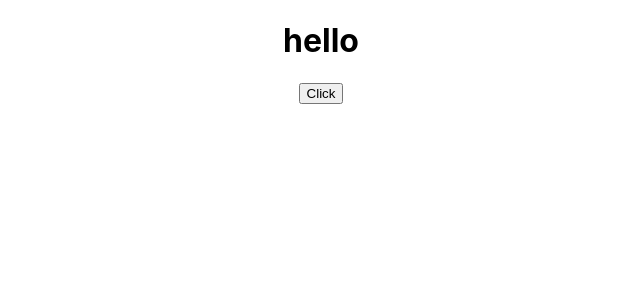
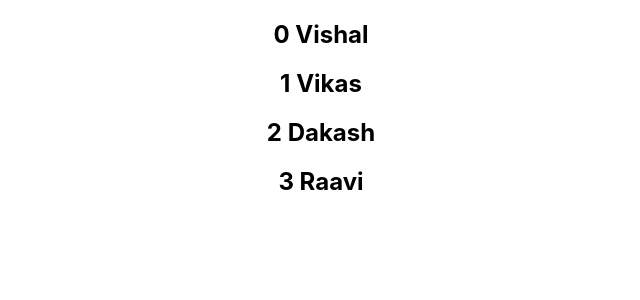
Before and after one commit to Vishal921120/Dev-Practice, a React (Create React App) app in the folder React/React app concepts/intro/: page / in a window 1280 px wide. Shown: the top 300 px of the page, without its empty margins (319-959 px from the left). Built offline with nearby package versions, Linux system fonts and the light colour scheme.

Commit message:
list and keys in react

```diff
--- a/React/React app concepts/intro/src/App.js
+++ b/React/React app concepts/intro/src/App.js
@@ -1,31 +1,14 @@
 import './App.css';
-import ChangedName from './Components/Great';
-import Greet from './Components/Greet';
-import Welcome from './Components/Welcome';
-import State from './Components/State';
-import Counter from './Components/Counter';
-import EventHandler from './Components/EventHandler';
-import {Small} from './Components/Small';
+import NameList from './Components2/List/NameList';
+import PersonList from './Components2/List/PersonList';
+
 
 function App() {
   return (
     <div className='App'>
-      <EventHandler/>
-      {/* <Counter addValue ="3"/> */}
-      {/* <Greet name="Vis" classNo="XIadf">
-        <button>I am button</button>
-      </Greet> */}
-      {/* <Welcome/> */}
-        {/* <ChangedName/>
-        <Small/>
-        <Greet name="Vishal" class="XI">
-          <p>This is children</p>
-        </Greet>
-        <Welcome name="Raju" class="XIdfadadf">
-          <button>I am button</button>
-        </Welcome> */}
+      <NameList/>
+      {/* <PersonList/> */}
     </div>
-
   );
 }
 
--- a/React/React app concepts/intro/src/Components/Greet.js
+++ b/React/React app concepts/intro/src/Components/Greet.js
@@ -10,3 +10,9 @@ export default function Greet(props) {
       </div>
   )
 }
+
+
+// in App.js
+{/* <Greet name="Vis" classNo="XIadf">
+        <button>I am button</button> // this is our children
+</Greet> */}
--- a/React/React app concepts/intro/src/Components/Welcome.js
+++ b/React/React app concepts/intro/src/Components/Welcome.js
@@ -11,3 +11,8 @@ export class Welcome extends Component {
 }
 
 export default Welcome
+
+// in app.js
+{/* <Welcome name="Raju" class="XIdfadadf">
+          <button>I am button</button>
+        </Welcome> */}
--- /dev/null
+++ b/React/React app concepts/intro/src/Components2/List/NameList.js
@@ -0,0 +1,36 @@
+import React from 'react'
+// javascript codes are written inside culry brackets inside jsx
+// map returns new array with our desired changes
+
+function NameList() {
+    const names = ["Vishal","Vikas","Dakash","Raavi"]
+    // second parameter in map is index of the array which helps us to give unique value to key
+    const nameList = names.map((name,index) =><h2 key={index}>{index} {name}</h2> )
+    // Index as key have a serious problem , for understanding this go = https://codepen.io/gopinav/pen/gQpepq and codeevolution video 19 from 7th min
+  return (
+    <div>
+        {nameList}
+        {/* To make below code more clean , use this map fn outside return and then just use its varible name  */}
+        {/* {
+            names.map(name =>
+                <h2>{name}</h2>
+            )
+        } */}
+        {/* This below code is very bad way to return a list , use map method do the same work */}
+        {/* <h2>{name[0]}</h2>
+        <h2>{name[1]}</h2>
+        <h2>{name[2]}</h2>
+        <h2>{name[3]}</h2> */}
+    </div>
+  )
+}
+
+export default NameList
+
+// When to use Index as key
+//1. The items in your list do not have a unique id.
+//2. The list is a static and will not change.
+//3. The list will never be reordered or filtered.
+
+// if for all three points the answer is yes then you can use index as key safely
+// otherwise you can download npm packages for creating unique keys.
--- /dev/null
+++ b/React/React app concepts/intro/src/Components2/List/Person.js
@@ -0,0 +1,9 @@
+import React from 'react'
+
+function Person({person}) {
+  return (
+    <div><h2>I am {person.name}. My age is {person.age}. And my skill is {person.Skill}</h2></div>
+  )
+}
+
+export default Person
--- /dev/null
+++ b/React/React app concepts/intro/src/Components2/List/PersonList.js
@@ -0,0 +1,51 @@
+import React from 'react'
+import Person from './Person'
+
+function PersonList() {
+    const persons = [
+        {
+            id: 1,
+            name: "Vishal",
+            age: 22,
+            Skill: "React"
+        },
+        {
+            id: 2,
+            name: "ViKas",
+            age: 29,
+            Skill: "Angular"
+        },
+        {
+            id: 3,
+            name: "Ram",
+            age: 500,
+            Skill: "Everthing"
+        }
+    ]
+    // Note = inside map fn always use rounded brackets to return html instead of curly brackets
+    // Now this doesn't look good so we can do the work of refactoring of person name age skill in differnt component
+    // and use that component here. Also pass the person to the component.
+    // const person = persons.map(person => (
+    //     <h2>I am {person.name}. My age is {person.age}. And my skill is {person.Skill}</h2>
+    // ))
+
+    // now this looks clean and structured. but key prop is missing which is giving red warning in console.
+    // const person = persons.map(person => <Person person={person} />)
+
+    // key prop is speacil attribute which we have to assign while rendering a list , key must
+    // have a unique value. so we can use id , name as long as we know that it will be unique in our list
+    const person = persons.map(person => <Person key={person.id} person={person} />)
+    // key prop is reserved for react for better rendering of list . Our child Person cannot access this key prop.
+    // For understanding why we need key . Watch codeevolution video 18 list and key from 5.30 sec.
+    // Basically when we add something new in the end of bottom of list so react compares all lists items
+    // and then update and add in the end wihout rerendring all list . But when we add something in th beginning
+    // so react starts matching elements of list and see that the first element is different and in this way all elements
+    // looks different for react so it rerender the complete list again. So to avoid this problem we need key.
+
+
+    return (
+        <div>{person}</div>
+    )
+}
+
+export default PersonList
```
Also changed, not shown: React/React app concepts/intro/src/Components2/ChildComponent.js (added, +16 -0 lines), React/React app concepts/intro/src/Components2/ConditionalRendering/ElementVariable.js (added, +24 -0 lines), React/React app concepts/intro/src/Components2/ConditionalRendering/IfElseMethod.js (added, +28 -0 lines), React/React app concepts/intro/src/Components2/ConditionalRendering/TernaryOperator.js (added, +26 -0 lines), React/React app concepts/intro/src/Components2/ParentComponent.js (added, +27 -0 lines), React/React app concepts/intro/src/Components2/ShortCircuit.js (added, +18 -0 lines).
